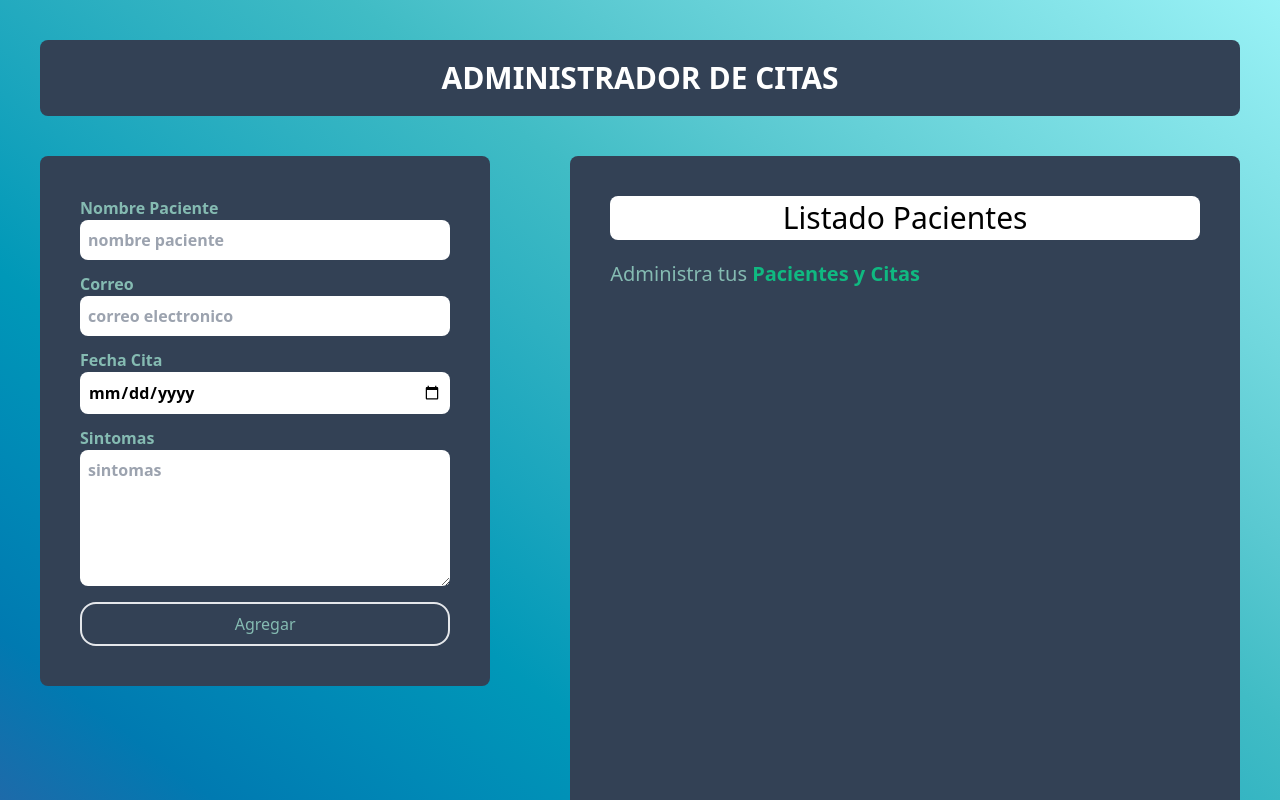
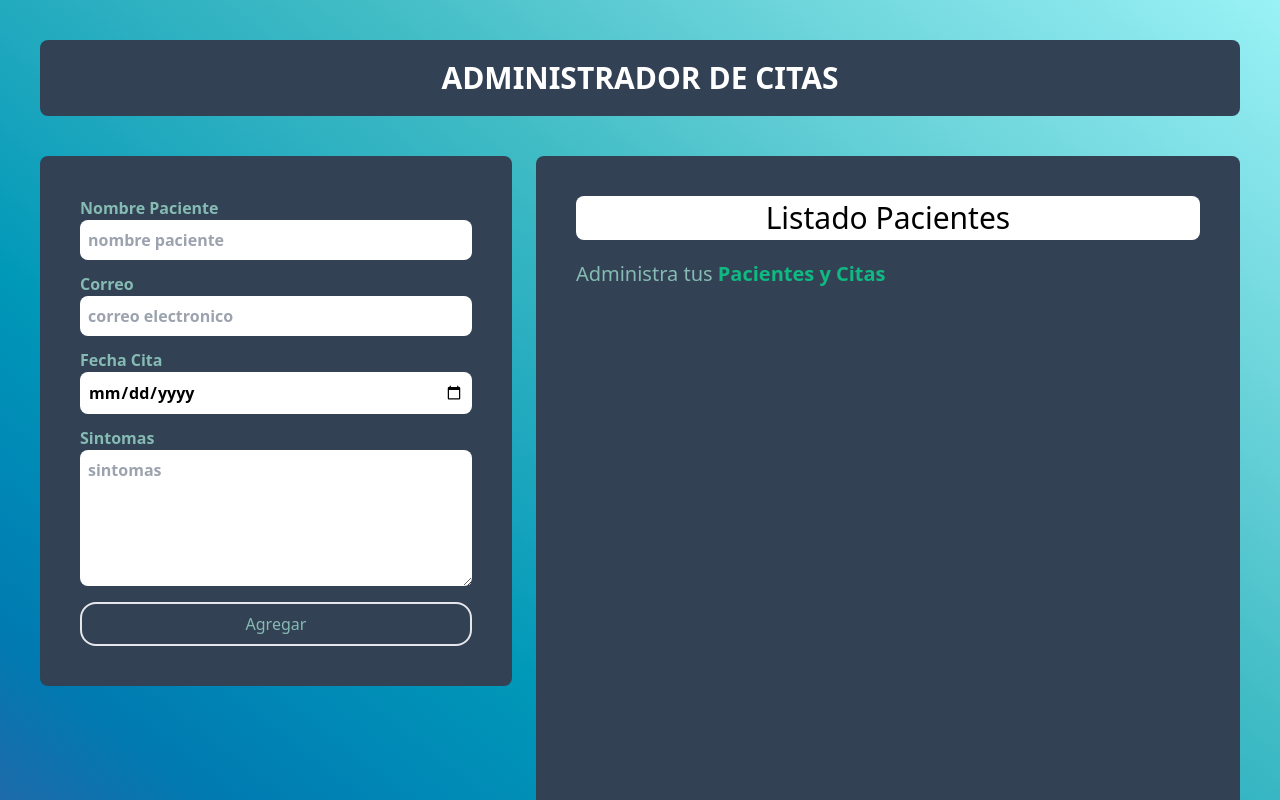
Before and after one commit to FUCHENG20/PROYECTO_TOPICOS, a React (Vite) app in the folder citas/: page / in a window 1280 px wide. Shown: the top 800 px of the page. Built offline with nearby package versions, Linux system fonts and the light colour scheme.

Commit message:
Cambios en las dimensiones

```diff
--- a/citas/src/components/Formulario.jsx
+++ b/citas/src/components/Formulario.jsx
@@ -73,7 +73,7 @@ export const Formulario = ({ setPacientes, pacientes, paciente, setPaciente }) =
 
 
     return (
-        <div className='bg-slate-700 rounded-lg mr-10 mx-10 md:mx-10 p-10 mb-auto md:w-1/2 lg:w-2/5'>
+        <div className='bg-slate-700 rounded-lg mx-10 md:mr-3 p-10 mb-auto md:w-1/2 lg:w-2/5'>
             {error && <p className='bg-red-700 text-white font-bold p-2 rounded-lg mb-4 text-center'>DEBES DE LLENAR LOS CAMPOS</p>}
             <form action="" onSubmit={validarFormulario}>
                 <div className='mb-3 font-bold'>
--- a/citas/src/components/Listado.jsx
+++ b/citas/src/components/Listado.jsx
@@ -3,7 +3,7 @@ import { Paciente } from './Paciente'
 
 export const Listado = ({ pacientes, setPaciente, eliminarPaciente }) => {
     return (
-        <div className='bg-slate-700 mr-10 mt-10 md:mt-0 mx-10 md:mx-10mt-5 p-10 rounded-lg mb-10 overflow-y-scroll md:h-screen md:w-1/2 lg:w-3/5' >
+        <div className='bg-slate-700 mt-10 md:mt-0 md:ml-3 mx-10 md:mx-10 p-10 rounded-lg mb-10 overflow-y-scroll md:h-screen md:w-1/2 lg:w-3/5' >
 
             <div>
                 <h2 className='bg-white text-3xl p-1 text-center rounded-lg text-black'>Listado Pacientes</h2>
```
